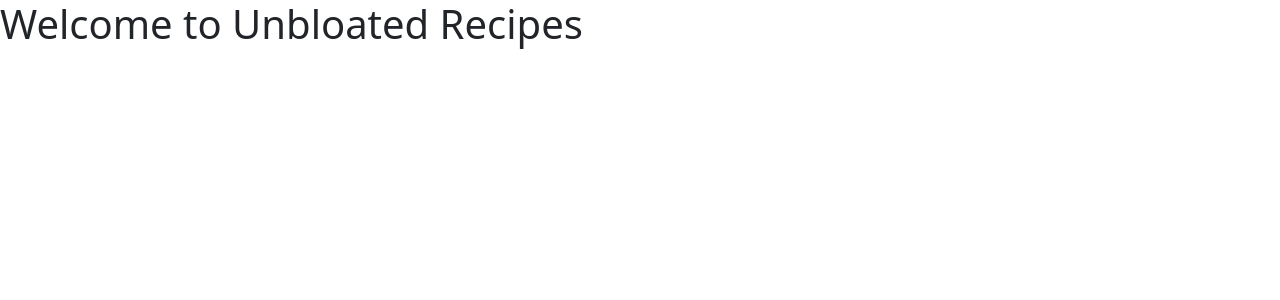
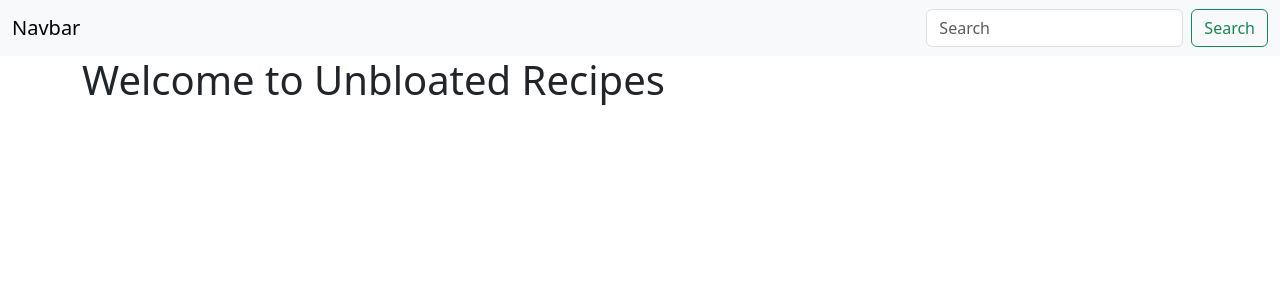
Before and after one commit to SKYWVRD/unbloated-recipes, a Django app: page / in a window 1280 px wide. Shown: the top 300 px of the page. Run offline with Django 4.2, Linux system fonts and the light colour scheme; some libraries are stand-ins or nearby versions.

Commit message:
Create base template with default bootstrap navbar and add to recipe home

```diff
--- a/unbloatedrecipes/recipe/templates/home.html
+++ b/unbloatedrecipes/recipe/templates/home.html
@@ -1,15 +1,4 @@
-<!DOCTYPE html>
-<html lang="en">
-<head>
-    <meta charset="UTF-8">
-    <meta http-equiv="X-UA-Compatible" content="IE=edge">
-    <meta name="viewport" content="width=device-width, initial-scale=1.0">
-    <title>Document</title>
-    {% load bootstrap5 %}
-    {% bootstrap_css %}
-    {% bootstrap_javascript %}
-</head>
-<body>
-    <h1>Welcome to Unbloated Recipes</h1>
-</body>
-</html>
+{% extends 'base.html' %}
+{% block content %}
+<h1>Welcome to Unbloated Recipes</h1>
+{% endblock content %}
--- a/unbloatedrecipes/unbloatedrecipes/settings.py
+++ b/unbloatedrecipes/unbloatedrecipes/settings.py
@@ -11,6 +11,7 @@ https://docs.djangoproject.com/en/4.2/ref/settings/
 """
 
 from pathlib import Path
+import os
 
 # Build paths inside the project like this: BASE_DIR / 'subdir'.
 BASE_DIR = Path(__file__).resolve().parent.parent
@@ -56,7 +57,7 @@ ROOT_URLCONF = 'unbloatedrecipes.urls'
 TEMPLATES = [
     {
         'BACKEND': 'django.template.backends.django.DjangoTemplates',
-        'DIRS': [],
+        'DIRS': [os.path.join(BASE_DIR, 'unbloatedrecipes/templates')],
         'APP_DIRS': True,
         'OPTIONS': {
             'context_processors': [
--- /dev/null
+++ b/unbloatedrecipes/unbloatedrecipes/templates/base.html
@@ -0,0 +1,27 @@
+<!DOCTYPE html>
+<html lang="en">
+<head>
+    <meta charset="UTF-8">
+    <meta http-equiv="X-UA-Compatible" content="IE=edge">
+    <meta name="viewport" content="width=device-width, initial-scale=1.0">
+    <title>Document</title>
+    {% load bootstrap5 %}
+    {% bootstrap_css %}
+    {% bootstrap_javascript %}
+</head>
+<body>
+    <nav class="navbar bg-body-tertiary">
+        <div class="container-fluid">
+          <a class="navbar-brand">Navbar</a>
+          <form class="d-flex" role="search">
+            <input class="form-control me-2" type="search" placeholder="Search" aria-label="Search">
+            <button class="btn btn-outline-success" type="submit">Search</button>
+          </form>
+        </div>
+      </nav>
+      <div class="container">
+        {% block content %}
+        {% endblock content %}
+      </div>
+</body>
+</html>
```
